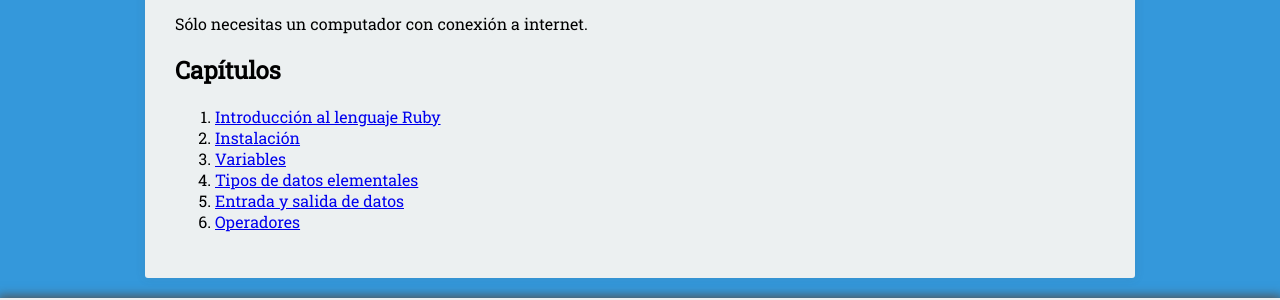
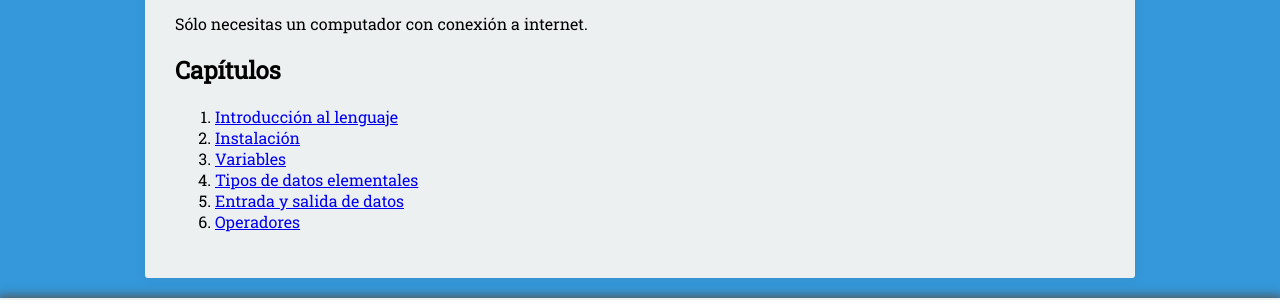
Before and after one commit to nisoto/Blog-anterior-2.0, a Jekyll site: the page built from _posts/2017-10-01-curso-ruby.md, in a window 1280 px wide. Shown: the part 328-628 px from the top of the page. Built offline with Jekyll 4.4.1, drawn with Linux system fonts in a browser that asks for light colours; nearby versions of some CDN libraries.

Commit message:
Update 2017-10-01-curso-ruby.md

```diff
--- a/_posts/2017-10-01-curso-ruby.md
+++ b/_posts/2017-10-01-curso-ruby.md
@@ -17,7 +17,7 @@ Sólo necesitas un computador con conexión a internet.
 
 ## Capítulos
 
-1. [Introducción al lenguaje Ruby](https://nisoto.github.io/introduccion-ruby/)
+1. [Introducción al lenguaje](https://nisoto.github.io/introduccion-ruby/)
 2. [Instalación](https://nisoto.github.io/instalacion-ruby/)
 3. [Variables](https://nisoto.github.io/variables-ruby/)
 4. [Tipos de datos elementales](https://nisoto.github.io/datos-elementales-ruby/)
```
